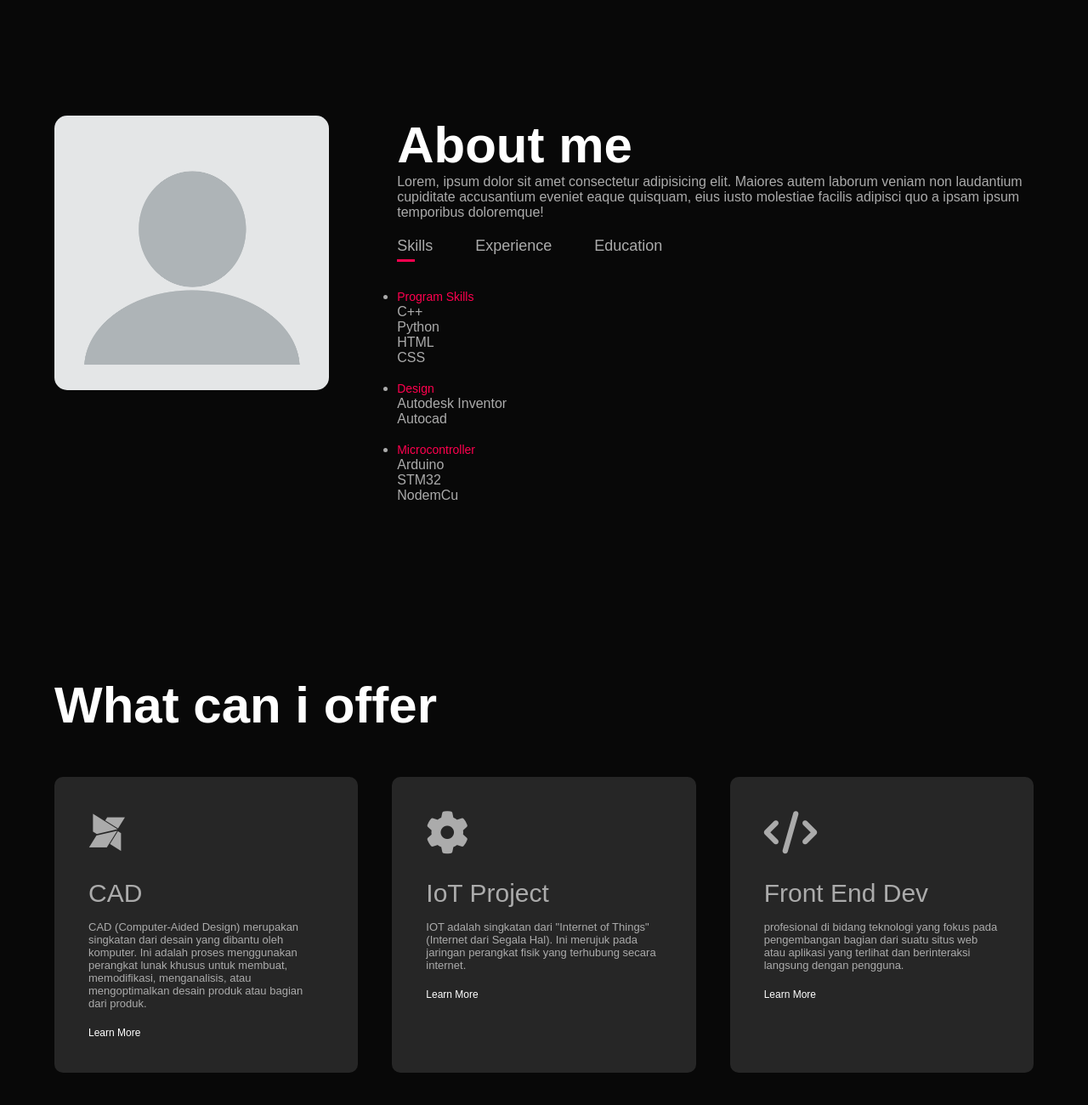
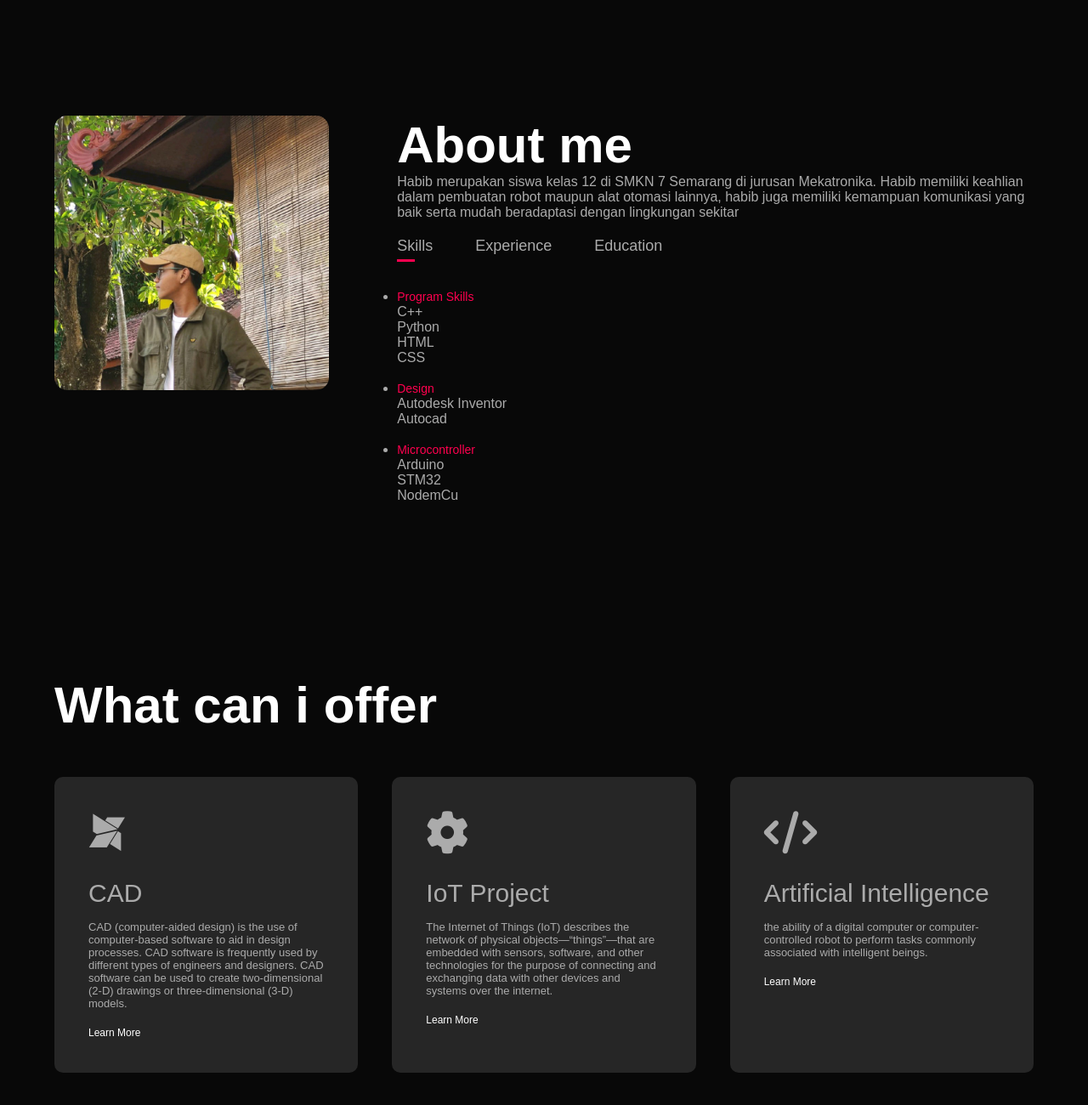
Before and after one commit to Htech5/portofoliowebsite, a plain HTML site: page index.html in a window 1280 px wide. Shown: the part 764-2064 px from the top of the page at 85% size. Drawn offline with Linux system fonts and the light colour scheme.

Commit message:
Add files via upload

```diff
--- a/index.html
+++ b/index.html
@@ -33,15 +33,12 @@
       <div class="container">
         <div class="row">
           <div class="about-1">
-            <img src="image/blank.jpg" , alt="" />
+            <img src="image/habib linkedin.jpg" , alt="" />
           </div>
           <div class="about-2">
             <h1 class="subtitle">About me</h1>
             <p>
-              Lorem, ipsum dolor sit amet consectetur adipisicing elit. Maiores
-              autem laborum veniam non laudantium cupiditate accusantium eveniet
-              eaque quisquam, eius iusto molestiae facilis adipisci quo a ipsam
-              ipsum temporibus doloremque!
+              Habib merupakan siswa kelas 12 di SMKN 7 Semarang di jurusan Mekatronika. Habib memiliki keahlian dalam pembuatan robot maupun alat otomasi lainnya, habib juga memiliki kemampuan komunikasi yang baik serta mudah beradaptasi dengan lingkungan sekitar
             </p>
             <div class="maintitle">
               <p class="mainlinks active" onclick="opentab('skills')">Skills</p>
@@ -77,20 +74,20 @@
           <div>
             <i class="fa-brands fa-modx"></i>
             <h2>CAD</h2>
-            <p>CAD (Computer-Aided Design) merupakan singkatan dari desain yang dibantu oleh komputer. Ini adalah proses menggunakan perangkat lunak khusus untuk membuat, memodifikasi, menganalisis, atau mengoptimalkan desain produk atau bagian dari produk.</p>
-              <a href="#">Learn More</a>
+            <p>CAD (computer-aided design) is the use of computer-based software to aid in design processes. CAD software is frequently used by different types of engineers and designers. CAD software can be used to create two-dimensional (2-D) drawings or three-dimensional (3-D) models.</p>
+              <a href="https://www.techtarget.com/whatis/definition/CAD-computer-aided-design">Learn More</a>
             </div>
           <div>
             <i class="fa-solid fa-gear"></i>
             <h2>IoT Project</h2>
-            <p>IOT adalah singkatan dari "Internet of Things" (Internet dari Segala Hal). Ini merujuk pada jaringan perangkat fisik yang terhubung secara internet.</p>
-              <a href="#">Learn More</a>
+            <p>The Internet of Things (IoT) describes the network of physical objects—“things”—that are embedded with sensors, software, and other technologies for the purpose of connecting and exchanging data with other devices and systems over the internet.</p>
+              <a href="https://www.oracle.com/id/internet-of-things/what-is-iot/">Learn More</a>
           </div>
           <div>
             <i class="fa-solid fa-code"></i>
-            <h2>Front End Dev</h2>
-            <p>profesional di bidang teknologi yang fokus pada pengembangan bagian dari suatu situs web atau aplikasi yang terlihat dan berinteraksi langsung dengan pengguna.</p>
-              <a href="#">Learn More</a>
+            <h2>Artificial Intelligence</h2>
+            <p>the ability of a digital computer or computer-controlled robot to perform tasks commonly associated with intelligent beings.</p>
+              <a href="https://www.britannica.com/technology/artificial-intelligence">Learn More</a>
           </div>
         </div>
       </div>
```
Also changed, not shown: image/habib linkedin.jpg (added).
